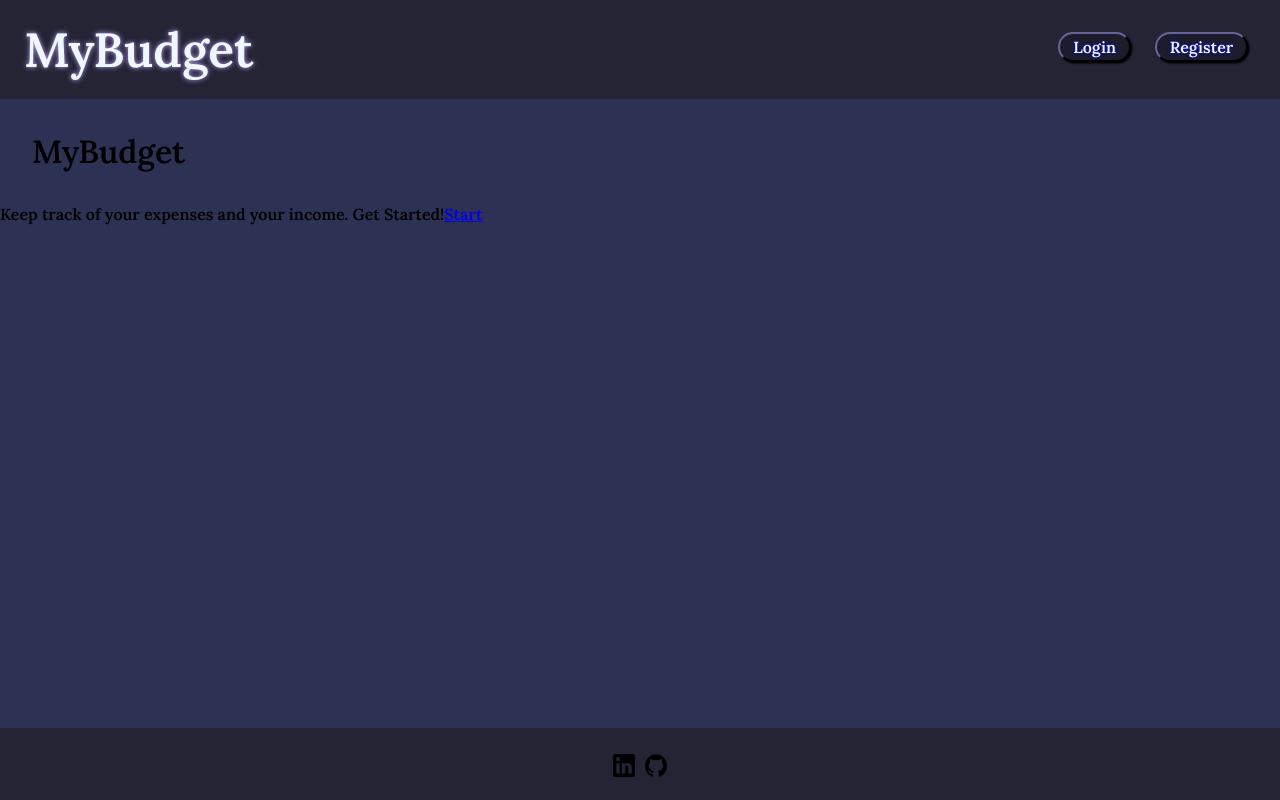
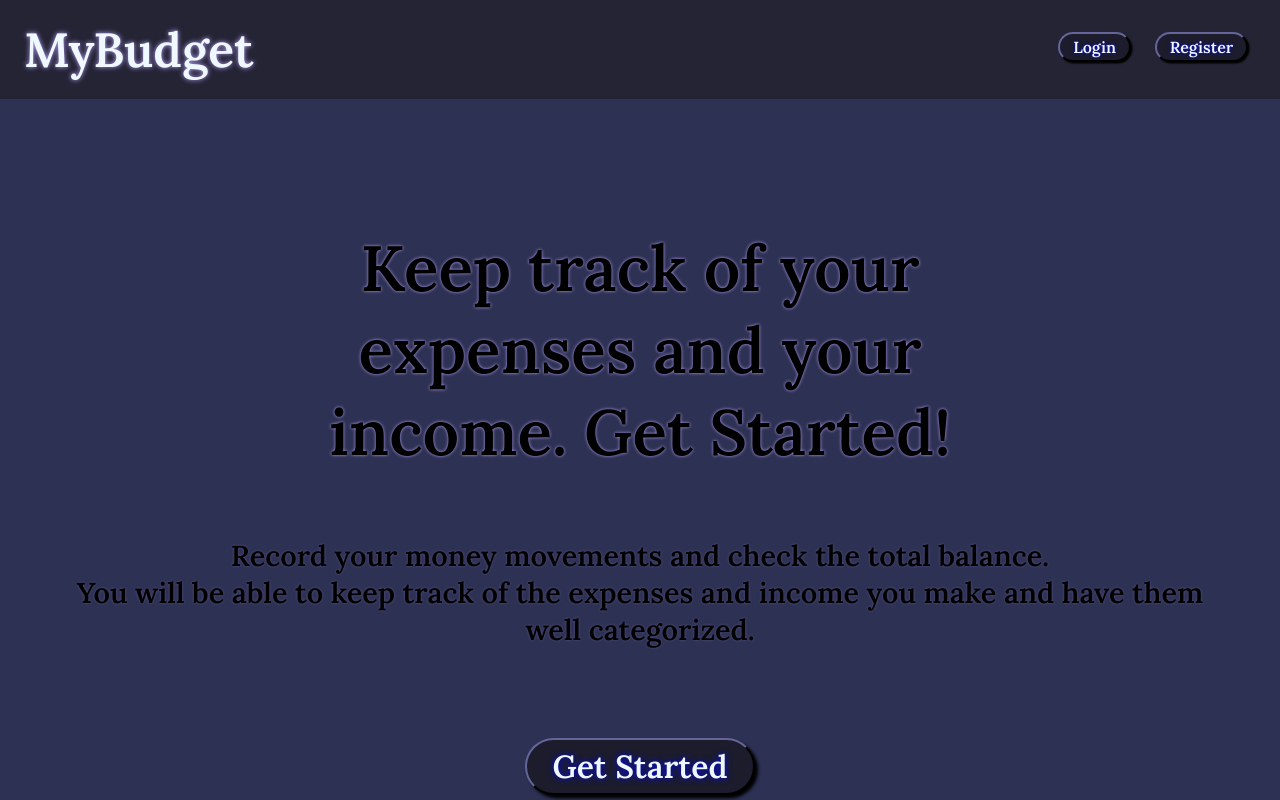
Before and after one commit to kyoh2014/AlkemyChallenge, a React (Create React App) app in the folder client/: page / in a window 1280 px wide. Shown: the top 800 px of the page. Built offline with nearby package versions, Linux system fonts and the light colour scheme; no server answers.

Commit message:
Visual improvement of the start of Home and implementation of CSS

```diff
--- /dev/null
+++ b/client/src/components/Home/Home.css
@@ -0,0 +1,28 @@
+.home_main{
+    display: flex;
+    flex-direction: column;
+    align-items: center;
+    font-size: 2em;
+    text-align: center;
+    margin: 2em;
+}
+
+
+.home_title{
+    margin: 0em 5em;
+    text-shadow: 0em 0em 0.1em rgb(189, 167, 255);
+    color: rgb(0, 0, 0);
+}
+.home_description{
+    text-shadow: 0em 0em 0.1em rgba(189, 167, 255, 0.295);
+    font-size: 0.9em;
+    text-align: center;
+    margin: 0em 0em 2em 0em;
+    padding: 0em;
+}
+.home_description_margin{
+    margin: 0em;
+}
+.home_start{
+    margin: 1em;
+}
--- a/client/src/components/Home/Home.js
+++ b/client/src/components/Home/Home.js
@@ -1,8 +1,8 @@
+import "./Home.css"
 import React, { useEffect } from "react";
-import { Link, useNavigate } from "react-router-dom";
+import { useNavigate } from "react-router-dom";
 
-
-export default function Home({token}) {
+export default function Home({token, setButtonRegister}) {
 
   const navigate = useNavigate()
 
@@ -12,15 +12,28 @@ export default function Home({token}) {
     }
   })
 
+  const handleButton = (e) =>{
+    setButtonRegister(true)
+  }
+
   return (
-    <div>
-      <h1>MyBudget</h1>
-      <p>
-        Keep track of your expenses and your income. Get Started!
-        <Link to="/auth/register">
-            Start
-        </Link>
+    <div className="home_main">
+      <div className="home_title">
+        <h1>Keep track of your expenses and your income. Get Started!</h1>
+      </div>
+      <div className="home_description">
+      <p className="home_description_margin">
+        Record your money movements and check the total balance.
       </p>
+      <p className="home_description_margin">
+        You will be able to keep track of the expenses and income you make and have them well categorized.
+      </p>
+      </div>
+      <div className="home_start">
+          <button className="button" onClick={handleButton}>
+            Get Started
+          </button>
+      </div>
     </div>
   )
 }
```
